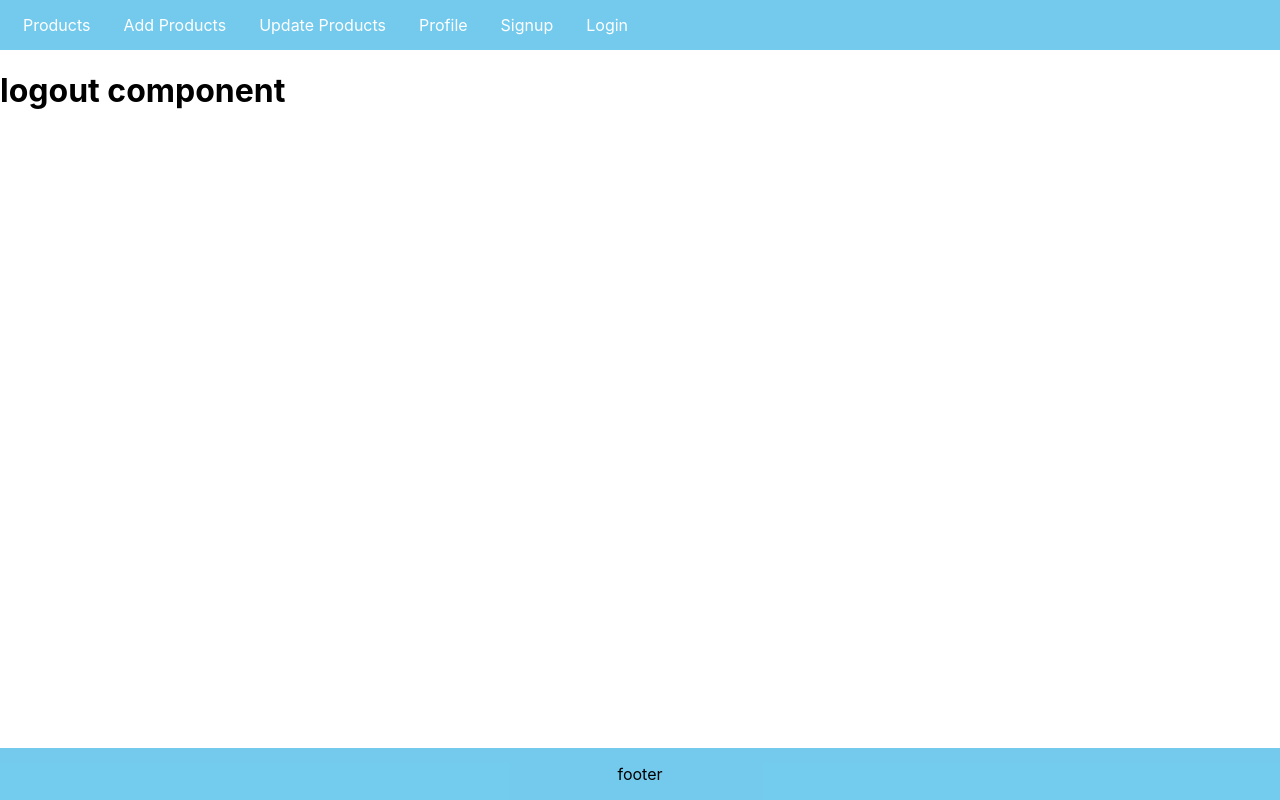
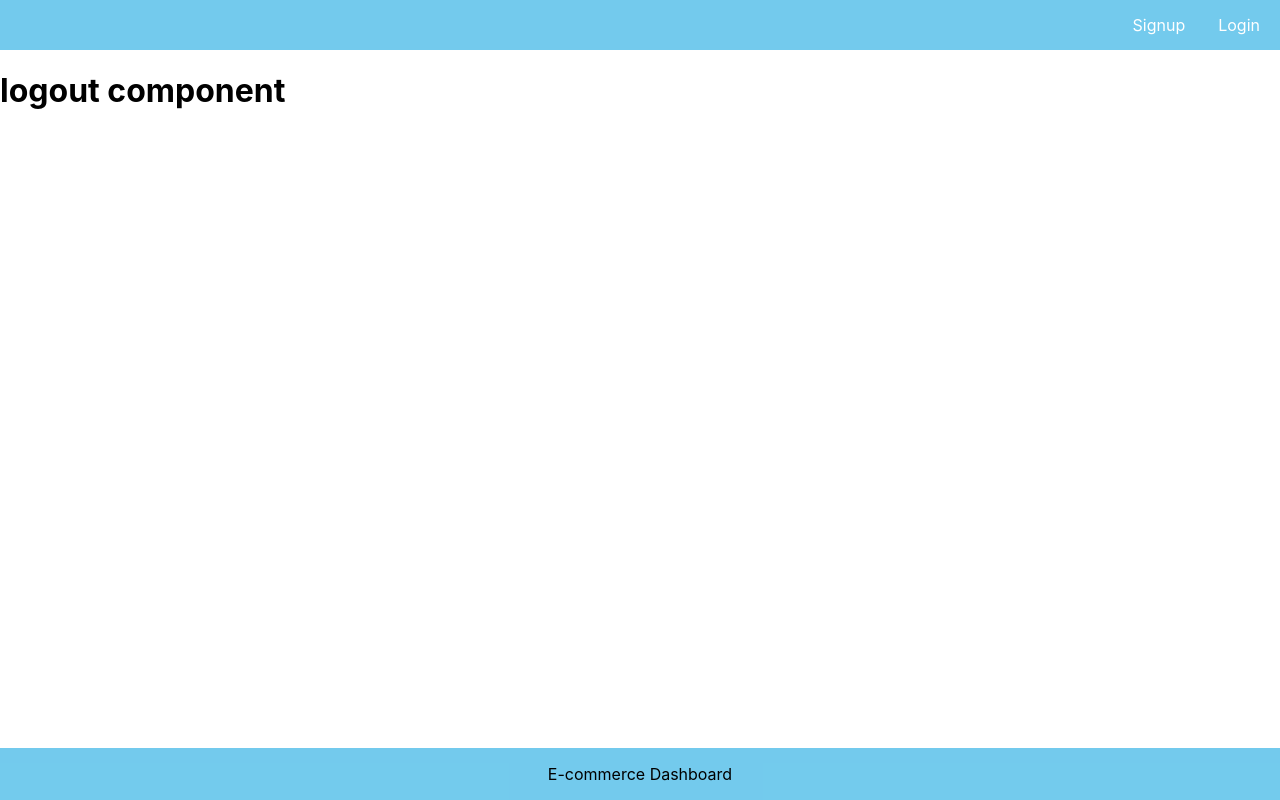
Before and after one commit to subhadipmanna70/ecommerce_dashboard, a React (Create React App) app in the folder frontend/: page /logout in a window 1280 px wide. Built offline with nearby package versions, Linux system fonts and the light colour scheme.

Commit message:
navbar updated

```diff
--- a/frontend/src/App.css
+++ b/frontend/src/App.css
@@ -4,6 +4,10 @@
     background-color:rgba(106, 199, 236, 0.938);
     margin: 0;
     padding: 5px;
+}
+
+.rightnav{
+    text-align: right;
 }
 
 .foot {
--- a/frontend/src/components/footer.js
+++ b/frontend/src/components/footer.js
@@ -7,7 +7,7 @@ import React from 'react';
 const footer=()=>{
     return(
         <div className='foot'>
-            <p >footer</p>
+            <p >E-commerce Dashboard</p>
 
 
         </div>
--- a/frontend/src/components/nav.js
+++ b/frontend/src/components/nav.js
@@ -12,20 +12,24 @@ const Nav=()=>{
     }
 
     return(
-        <ul className='nav-ul'>
+        <div>
+        {/* <img alt src='https://www.google.com/url?sa=i&url=https%3A%2F%2Fwww.vecteezy.com%2Ffree-vector%2Fe-commerce-logo&psig=AOvVaw19yIadoV3O-fnS4nonmu_B&ust=1675692025156000&source=images&cd=vfe&ved=0CA8QjRxqFwoTCJiU_7DF_vwCFQAAAAAdAAAAABAE'/> */}
+       { auth?<ul className='nav-ul'>
             <li><Link to="/">Products</Link></li>
             <li><Link to="/add">Add Products</Link></li>
             <li><Link to="/update">Update Products</Link></li>
             <li><Link to="/profile">Profile</Link></li>
-            {
-            auth?<li><Link onClick={handle} to="/signup">Logout</Link></li>:
-            <>
+            <li><Link onClick={handle} to="/signup">Logout</Link></li>
+
+
+        </ul>
+        :
+        <ul className='nav-ul rightnav'>
             <li><Link to="/signup">Signup</Link></li>
             <li><Link to="/login">Login</Link></li>
-            </>
-            }
-
         </ul>
+    }
+    </div>
 
     )
 }
```
